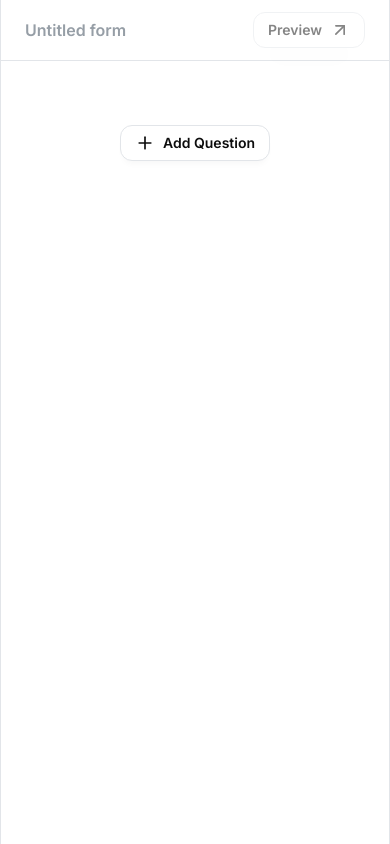
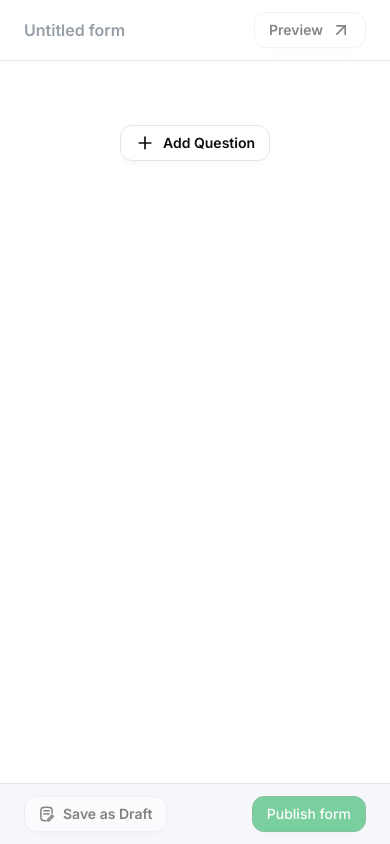
Before and after one commit to purohitdheeraj/form-builder, a Next.js app: page /post-job in a window 390 px wide. Built offline with nearby package versions, Linux system fonts and the light colour scheme.

Commit message:
readme & mobile responsive

```diff
--- a/src/app/layout.tsx
+++ b/src/app/layout.tsx
@@ -29,7 +29,7 @@ export default function RootLayout({
         <Toaster
           position="bottom-right"
           toastOptions={{
-            className:'w-max mx-auto min-w-[320px] max-w-[320px] mob:max-w-[400px] flex items-center justify-between py-2 pl-2 px-4 rounded-xl font-normal bg-gray-1k dark:bg-gray-1k text-gray-00 overflow-hidden logo-drop-shadow h-full mr-10'
+            className:'w-max mx-auto min-w-[320px] max-w-[320px] mob:max-w-[400px] flex items-center justify-between py-2 pl-2 px-4 rounded-xl font-normal bg-gray-1k dark:bg-gray-1k text-gray-00 overflow-hidden logo-drop-shadow h-full sm:mr-10'
           }}
         />
       </body>
--- a/src/app/post-job/page.tsx
+++ b/src/app/post-job/page.tsx
@@ -136,7 +136,7 @@ const validateAnswers = () => {
 
   if (showPreview) {
     return (
-      <div className="flex flex-col justify-between border-x pb-10">
+      <div className="flex flex-col justify-between sm:border-x pb-10">
         <header className="py-3 px-6 flex items-center justify-between border-b sticky top-0 z-10 backdrop-blur-sm">
           <Title>{jobTitle || "Preview"}</Title>
           <div className="flex flex-col text-gray-1k text-right gap-2 text-sm">
@@ -201,7 +201,7 @@ You have successfully applied for the {jobTitle} position. All the best!
     </>)
   } else {
     return (
-      <div className="flex flex-col justify-between border-x ">
+      <div className="flex flex-col justify-between  sm:border-x max-sm:h-full">
         <header className="py-3 px-6 flex items-center space-x-2 justify-between border-b sticky top-0 z-10 backdrop-blur-sm ">
           <input
             type="text"
@@ -217,6 +217,7 @@ You have successfully applied for the {jobTitle} position. All the best!
           <Button
             size={"sm"}
             onClick={() => {
+
               if (validateQuestions()) {
                 setShowPreview(true);
               } else {
@@ -232,7 +233,7 @@ You have successfully applied for the {jobTitle} position. All the best!
           </Button>
         </header>
 
-        <main className="space-y-4 flex flex-col min-h-screen ">
+        <main className="space-y-4 flex flex-col px-2 sm:p-0  sm:min-h-screen ">
           <div className="space-y-4 my-6 flex justify-center flex-col items-center">
             {questions.map((question) => (
               <Question
@@ -257,7 +258,7 @@ You have successfully applied for the {jobTitle} position. All the best!
           </div>
         </main>
 
-        <footer className="py-3 border-gray-200 px-6 bg-secondary/90 backdrop-blur-sm flex items-center justify-between border-t ">
+        <footer className="py-3 border-gray-200 mt-auto px-6 bg-secondary/90 backdrop-blur-sm flex items-center justify-between border-t space-x-2 ">
           <Button
             disabled={questions.length <= 0}
             size={"sm"}
```
Also changed, not shown: 1 other file (tests, documents, lock files or other folders).
